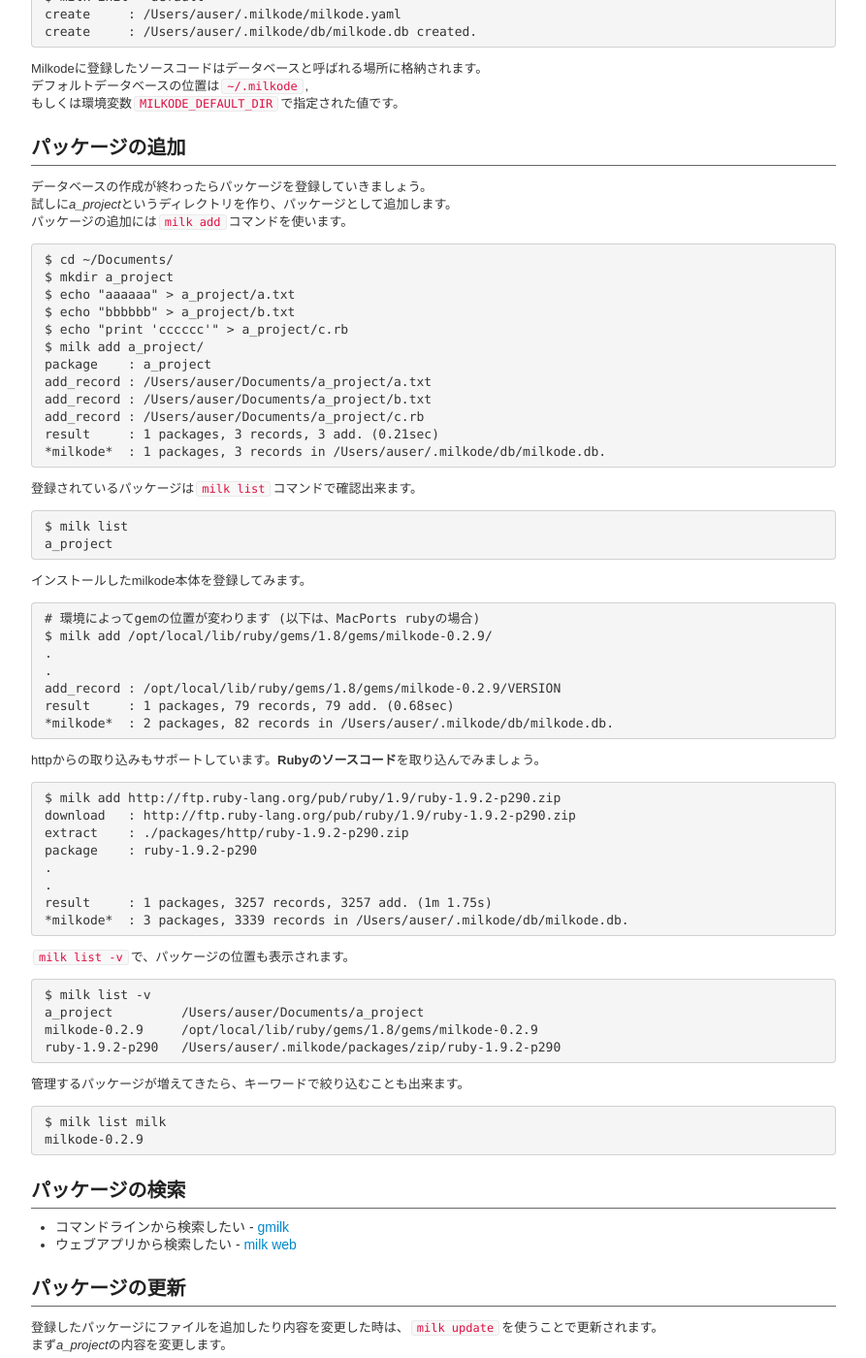
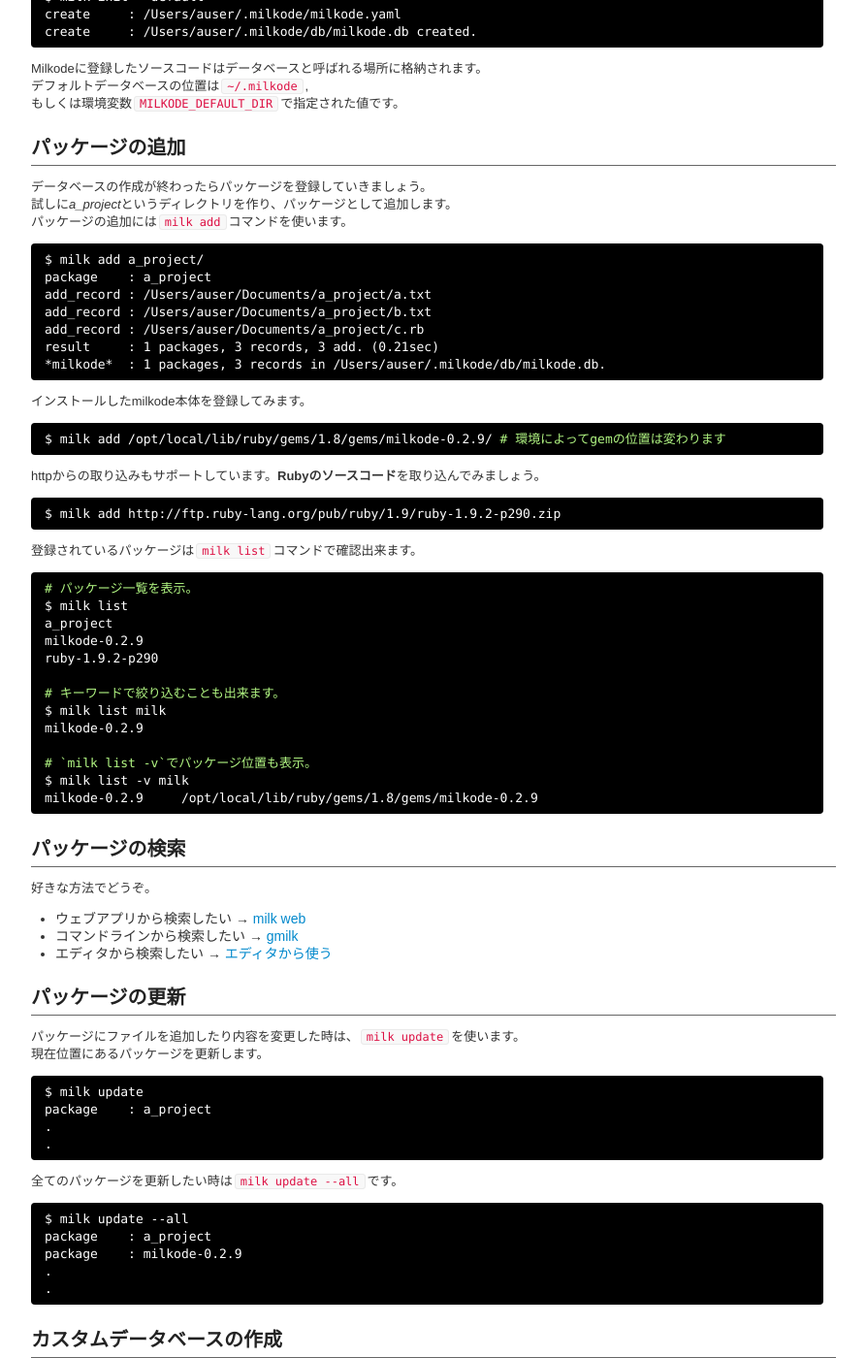
Before and after one commit to ongaeshi/milkode, a Jekyll site: the page built from milk.md, in a window 1280 px wide and 1400 px high, scrolled down 512 px. Shown: the whole window at 97% size, without its empty margins (193-1086 px from the left). Built offline with Jekyll 4.4.1, drawn with Linux system fonts in a browser that asks for light colours; Markdown is read by kramdown in place of the engine named in the settings; comment, search, counter and statistics services are not loaded; some of the changed text lies outside the part shown.

Commit message:
milk.md -> pre.shell に変更

```diff
--- a/milk.md
+++ b/milk.md
@@ -19,7 +19,7 @@ selected: manual
 Milkodeのデータベースやパッケージの管理には全て`milk`というコマンドを使います(Windowsでは`milk.bat`)。<br>
 まずはデフォルトデータベースを作成しましょう。
 
-<pre>
+<pre class="shell">
 $ milk init --default
 create     : /Users/auser/.milkode/milkode.yaml
 create     : /Users/auser/.milkode/db/milkode.db created.
@@ -36,12 +36,7 @@ Milkodeに登録したソースコードはデータベースと呼ばれる場
 試しに*a\_project*というディレクトリを作り、パッケージとして追加します。<br>
 パッケージの追加には`milk add`コマンドを使います。
 
-<pre>
-$ cd ~/Documents/
-$ mkdir a_project
-$ echo "aaaaaa" > a_project/a.txt
-$ echo "bbbbbb" > a_project/b.txt
-$ echo "print 'cccccc'" > a_project/c.rb
+<pre class="shell">
 $ milk add a_project/
 package    : a_project
 add_record : /Users/auser/Documents/a_project/a.txt
@@ -51,93 +46,66 @@ result     : 1 packages, 3 records, 3 add. (0.21sec)
 *milkode*  : 1 packages, 3 records in /Users/auser/.milkode/db/milkode.db.
 </pre>
 
-登録されているパッケージは`milk list`コマンドで確認出来ます。
-
-<pre>
-$ milk list
-a_project
-</pre>
-
 インストールしたmilkode本体を登録してみます。
 
-<pre>
-# 環境によってgemの位置が変わります (以下は、MacPorts rubyの場合)
-$ milk add /opt/local/lib/ruby/gems/1.8/gems/milkode-0.2.9/
-.
-.
-add_record : /opt/local/lib/ruby/gems/1.8/gems/milkode-0.2.9/VERSION
-result     : 1 packages, 79 records, 79 add. (0.68sec)
-*milkode*  : 2 packages, 82 records in /Users/auser/.milkode/db/milkode.db.
+<pre class="shell">
+$ milk add /opt/local/lib/ruby/gems/1.8/gems/milkode-0.2.9/ <span class="comment"># 環境によってgemの位置は変わります</span>
 </pre>
 
 httpからの取り込みもサポートしています。**Rubyのソースコード**を取り込んでみましょう。
 
-<pre>
+<pre class="shell">
 $ milk add http://ftp.ruby-lang.org/pub/ruby/1.9/ruby-1.9.2-p290.zip
-download   : http://ftp.ruby-lang.org/pub/ruby/1.9/ruby-1.9.2-p290.zip
-extract    : ./packages/http/ruby-1.9.2-p290.zip
-package    : ruby-1.9.2-p290
-.
-.
-result     : 1 packages, 3257 records, 3257 add. (1m 1.75s)
-*milkode*  : 3 packages, 3339 records in /Users/auser/.milkode/db/milkode.db.
 </pre>
 
-`milk list -v`で、パッケージの位置も表示されます。
+登録されているパッケージは`milk list`コマンドで確認出来ます。
 
-<pre>
-$ milk list -v
-a_project         /Users/auser/Documents/a_project
-milkode-0.2.9     /opt/local/lib/ruby/gems/1.8/gems/milkode-0.2.9
-ruby-1.9.2-p290   /Users/auser/.milkode/packages/zip/ruby-1.9.2-p290
-</pre>
+<pre class="shell">
+<span class="comment"># パッケージ一覧を表示。</span>
+$ milk list
+a_project
+milkode-0.2.9
+ruby-1.9.2-p290
 
-管理するパッケージが増えてきたら、キーワードで絞り込むことも出来ます。
-
-<pre>
+<span class="comment"># キーワードで絞り込むことも出来ます。</span>
 $ milk list milk
 milkode-0.2.9
+
+<span class="comment"># `milk list -v`でパッケージ位置も表示。</span>
+$ milk list -v milk
+milkode-0.2.9     /opt/local/lib/ruby/gems/1.8/gems/milkode-0.2.9
 </pre>
 
 <a name="-3"></a> パッケージの検索
 -----------------------------------------------------------------------------------------------
 
-- コマンドラインから検索したい - [gmilk](./gmilk.html)
-- ウェブアプリから検索したい - [milk web](./milk-web.html)
+好きな方法でどうぞ。
+
+- ウェブアプリから検索したい → [milk web](./milk-web.html)
+- コマンドラインから検索したい → [gmilk](./gmilk.html)
+- エディタから検索したい → [エディタから使う](./use-from-editor.html)
 
 <a name="-4"></a> パッケージの更新
 -------------------------------------------------------------------------------------
 
-登録したパッケージにファイルを追加したり内容を変更した時は、`milk update`を使うことで更新されます。<br>
-まず*a\_project*の内容を変更します。
-
-<pre>
-$ mcd a_pro   # もしくは cd /Users/auser/Documents/a_project
-/Users/auser/Documents/a_project
-$ echo "puts 'cccccc'" > c.rb
-$ echo "puts 'dddddd'" > d.rb
-</pre>
-
+パッケージにファイルを追加したり内容を変更した時は、`milk update`を使います。<br>
 現在位置にあるパッケージを更新します。
 
-<pre>
+<pre class="shell">
 $ milk update
 package    : a_project
-update     : /Users/auser/Documents/a_project/c.rb
-add_record : /Users/auser/Documents/a_project/d.rb
-result     : 1 packages, 4 records, 1 add, 1 update. (0.01sec)
-*milkode*  : 3 packages, 3340 records in /Users/auser/.milkode/db/milkode.db.
+.
+.
 </pre>
 
 全てのパッケージを更新したい時は`milk update --all`です。
 
-<pre>
+<pre class="shell">
 $ milk update --all
 package    : a_project
 package    : milkode-0.2.9
-package    : ruby-1.9.2-p290
-result     : 3 packages, 3340 records. (0.74sec)
-*milkode*  : 3 packages, 3340 records in /Users/auser/.milkode/db/milkode.db.
+.
+.
 </pre>
 
 <a name="-5"></a> カスタムデータベースの作成
@@ -146,8 +114,8 @@ result     : 3 packages, 3340 records. (0.74sec)
 **データベースは複数個作ることが出来ます。**<br>
 デフォルト以外のデータベースを作る時は引数にディレクトリ名を指定します。
 
-<pre>
-$ milk init ~/tmp/milkode_db2  # ディレクトリは一緒に作成します
+<pre class="shell">
+$ milk init ~/tmp/milkode_db2  <span class="comment"># ディレクトリは一緒に作成します</span>
 create     : milkode.yaml
 create     : /Users/aurser/tmp/milkode_db2/db/milkode.db created.
 </pre>
@@ -157,16 +125,16 @@ create     : /Users/aurser/tmp/milkode_db2/db/milkode.db created.
 
 現在操作可能なデータベースは`milk pwd`で確認可能です。
 
-<pre>
-# 現在操作可能なデータベースを確認
+<pre class="shell">
+<span class="comment"># 現在操作可能なデータベースを確認</span>
 $ cd ~/tmp/milkode_db2
 $ milk pwd
-Not package dir in /Users/aurser/tmp/milkode_db2
+On database in /Users/aurser/tmp/milkode_db2
 
-# カレントディレクトリがデータベースでない場合、デフォルトデータベースが操作対象となる
+<span class="comment"># カレントディレクトリがデータベースでない場合、デフォルトデータベースが操作対象となる</span>
 $ cd ~
 $ milk pwd
-Not package dir in /Users/aurser/.milkode
+On database in /Users/aurser/.milkode
 </pre>
 
 <a name="-6"></a> デフォルトデータベースの切り替え
@@ -174,21 +142,21 @@ Not package dir in /Users/aurser/.milkode
 
 `milk setdb` でデフォルトデータベースを切り替えることが出来ます。
 
-<pre>
-# 'milk sedb'でデフォルトデータベースの切り替え
+<pre class="shell">
+<span class="comment"># 'milk sedb'でデフォルトデータベースの切り替え</span>
 $ milk setdb ~/tmp/milkode_db2/
 Set default db /Users/auser/tmp/milkode_db2.
 $ milk pwd
 Not package dir in /Users/auser/tmp/milkode_db2.
 
-# 'milk list'や'milk grep'の対象も変化する
+<span class="comment"># 'milk list'や'milk grep'の対象も変化する</span>
 /Users/auser/tmp/milkode_db2
 $ milk list
 a_project
 $ milk grep -a aaaaaa
 Documents/a_project/a.txt:1:aaaaaa
 
-# 'milk setdb --default'でデフォルトデータベースを元に戻す
+<span class="comment"># 'milk setdb --default'でデフォルトデータベースを元に戻す</span>
 $ milk setdb --default
 Reset default db
   remove:      /Users/auser/.milkode_db_dir
@@ -202,7 +170,7 @@ Not package dir in /Users/auser/.milkode
 
 milkには他にも便利なコマンドがたくさん用意されています。
 
-<pre>
+<pre class="shell">
 $ milk -h
 Commands:
   milk add PATH                                        # Add package(s) to milkode
@@ -233,7 +201,7 @@ Options:
 
 詳しい使い方は各コマンドのヘルプを見て下さい。
 
-<pre>
+<pre class="shell">
 $ milk add -h
 milk add package1 [package2 ...]
 usage:
```
